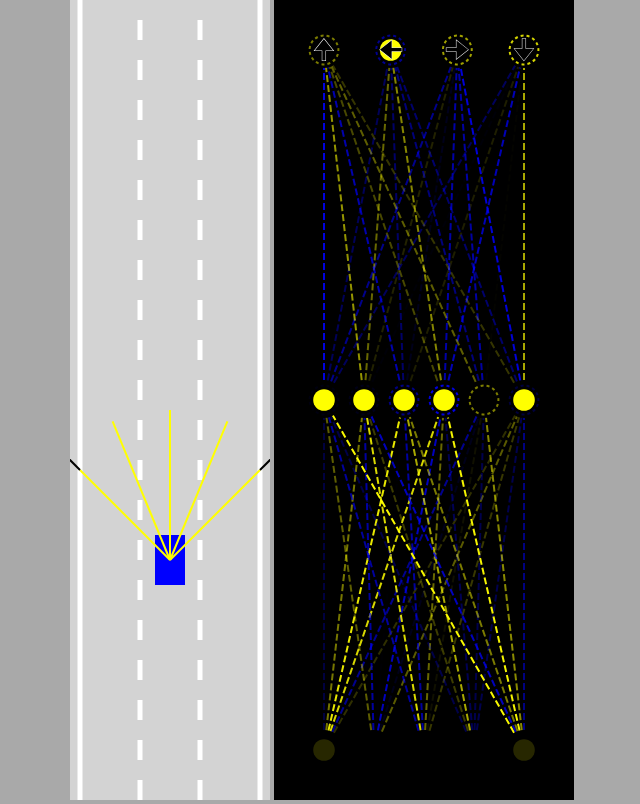
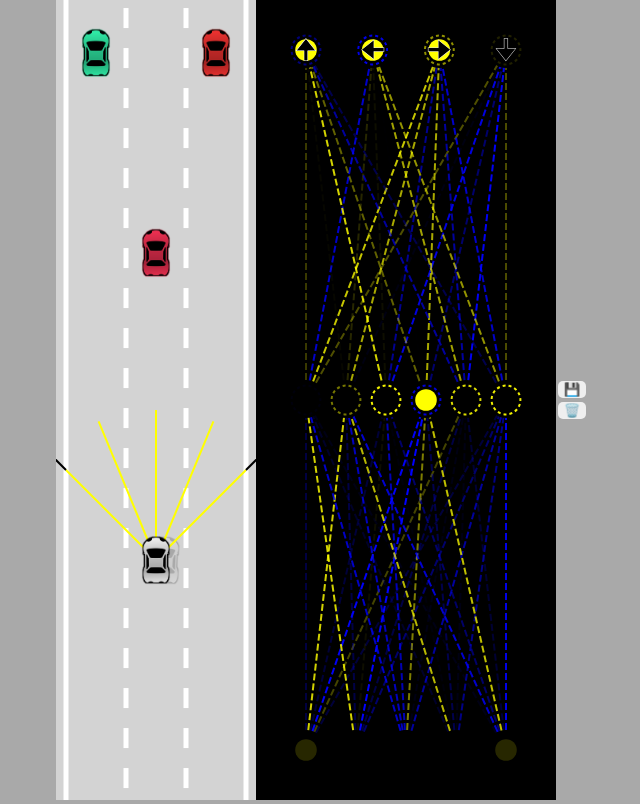
Before and after one commit to NoahFrey29/Self-Driving-Car-Neural-Network, a plain HTML site: page index.html in a window 1280 px wide. Shown: the whole page, without its empty margins (318-958 px from the left). Drawn offline with Linux system fonts and the light colour scheme.

Commit message:
New car model and training completed

```diff
--- a/car.js
+++ b/car.js
@@ -1,5 +1,5 @@
 class Car {
-    constructor(x, y, width, height, controlType, maxSpeed=3) {
+    constructor(x, y, width, height, controlType, maxSpeed=3, colour="blue") {
         this.x = x;
         this.y = y;
         this.width = width;
@@ -20,6 +20,22 @@ class Car {
             this.brain = new NeuralNetwork([this.sensor.rayCount, 6, 4]);
         }
         this.controls = new Controls(controlType);
+
+        this.img = new Image();
+        this.img.src = "car.png";
+
+        this.mask = document.createElement("canvas");
+        this.mask.width = width;
+        this.mask.height = height;
+        const maskCtx = this.mask.getContext("2d");
+        this.img.onload=()=> {
+            maskCtx.fillStyle = colour;
+            maskCtx.rect(0, 0, this.width, this.height);
+            maskCtx.fill();
+
+            maskCtx.globalCompositeOperation = "destination-atop";
+            maskCtx.drawImage(this.img, 0, 0, this.width, this.height);
+        }
     }
 
     update(roadBorders, traffic) {
@@ -120,22 +136,20 @@ class Car {
         this.y -= Math.cos(this.angle) * this.speed;
     }
 
-    draw(ctx, colour) {
-        if(this.damaged) {
-            ctx.fillStyle = "gray";
-        } else {
-            ctx.fillStyle = colour;
-        }
-        ctx.beginPath();
-
-        ctx.moveTo(this.polygon[0].x, this.polygon[0].y);
-        for (let i = 1; i < this.polygon.length; i++) {
-            ctx.lineTo(this.polygon[i].x, this.polygon[i].y);
-        }
-        ctx.fill();
-
-        if (this.sensor) {
+    draw(ctx, drawSensor=false) {
+        if (this.sensor && drawSensor) {
             this.sensor.draw(ctx);
         }
+
+        ctx.save();
+        ctx.translate(this.x, this.y);
+        ctx.rotate(-this.angle);
+        if (!this.damaged) {
+            ctx.drawImage(this.mask, -this.width / 2, -this.height / 2, this.width, this.height);
+            ctx.globalCompositeOperation = "multiply";
+        }
+        ctx.drawImage(this.img, -this.width / 2, -this.height / 2, this.width, this.height);
+        ctx.restore();
+
     }
 }
--- a/index.html
+++ b/index.html
@@ -8,6 +8,9 @@
 <body>
     <canvas id="carCanvas"></canvas>
     <canvas id="networkCanvas"></canvas>
+    <div id="verticalButtons">
+        <button onclick="save()">💾</button>
+        <button onclick="discard()">🗑️</button>
     <script src="visualizer.js"></script>
     <script src="network.js"></script>
     <script src="sensor.js"></script>
--- a/main.js
+++ b/main.js
@@ -1,38 +1,88 @@
+
 const carCanvas = document.getElementById("carCanvas");
 carCanvas.width = 200;
-
 const networkCanvas = document.getElementById("networkCanvas");
 networkCanvas.width = 300;
 
 const carCtx = carCanvas.getContext("2d");
 const networkCtx = networkCanvas.getContext("2d");
+
 const road = new Road(carCanvas.width / 2, carCanvas.width * 0.9);
-const car = new Car(road.getLaneCenter(1), 100, 30, 50, "AI");
-const traffic = [new Car(road.getLaneCenter(1), -100, 30, 50, "DUMMY", 2)]
+
+const N = 10;
+const cars = generateCars(N);
+let bestCar = cars[0];
+if (localStorage.getItem("bestBrain")) {
+    for (let i = 0; i < cars.length; i++) {
+        cars[i].brain = JSON.parse(
+            localStorage.getItem("bestBrain"));
+        if (i != 0) {
+            NeuralNetwork.mutate(cars[i].brain, 1);
+        }
+    }
+}
+
+const traffic = [
+    new Car(road.getLaneCenter(1), -100, 30, 50, "DUMMY", 2, getRandomColor()),
+    new Car(road.getLaneCenter(0), -300, 30, 50, "DUMMY", 2, getRandomColor()),
+    new Car(road.getLaneCenter(2), -300, 30, 50, "DUMMY", 2, getRandomColor()),
+    new Car(road.getLaneCenter(0), -500, 30, 50, "DUMMY", 2, getRandomColor()),
+    new Car(road.getLaneCenter(1), -500, 30, 50, "DUMMY", 2, getRandomColor()),
+    new Car(road.getLaneCenter(1), -700, 30, 50, "DUMMY", 2, getRandomColor()),
+    new Car(road.getLaneCenter(2), -700, 30, 50, "DUMMY", 2, getRandomColor()),
+];
 
 animate();
+
+function save() {
+    localStorage.setItem("bestBrain",
+        JSON.stringify(bestCar.brain));
+}
+
+function discard() {
+    localStorage.removeItem("bestBrain");
+}
+
+function generateCars(N) {
+    const cars = [];
+    for (let i = 1; i <= N; i++) {
+        cars.push(new Car(road.getLaneCenter(1), 100, 30, 50, "AI"));
+    }
+    return cars;
+}
 
 function animate(time) {
     for (let i = 0; i < traffic.length; i++) {
         traffic[i].update(road.borders, []);
     }
-    car.update(road.borders, traffic);
+    for (let i = 0; i < cars.length; i++) {
+        cars[i].update(road.borders, traffic);
+    }
+    bestCar = cars.find(
+        c => c.y == Math.min(
+            ...cars.map(c => c.y)
+        ));
 
     carCanvas.height = window.innerHeight;
     networkCanvas.height = window.innerHeight;
 
     carCtx.save();
-    carCtx.translate(0, -car.y + carCanvas.height * 0.7);
+    carCtx.translate(0, -bestCar.y + carCanvas.height * 0.7);
 
     road.draw(carCtx);
     for (let i = 0; i < traffic.length; i++) {
-        traffic[i].draw(carCtx, "red");
+        traffic[i].draw(carCtx);
     }
-    car.draw(carCtx, "blue");
+    carCtx.globalAlpha = 0.2;
+    for (let i = 0; i < cars.length; i++) {
+        cars[i].draw(carCtx);
+    }
+    carCtx.globalAlpha = 1;
+    bestCar.draw(carCtx, true);
 
     carCtx.restore();
 
     networkCtx.lineDashOffset = -time / 50;
-    Visualizer.drawNetwork(networkCtx, car.brain);
+    Visualizer.drawNetwork(networkCtx, bestCar.brain);
     requestAnimationFrame(animate);
 }
--- a/network.js
+++ b/network.js
@@ -15,6 +15,19 @@ class NeuralNetwork {
                 outputs, network.levels[i]);
         }
         return outputs;
+    }
+
+    static mutate(network, amount = 1) {
+        network.levels.forEach(level => {
+            for (let i = 0; i < level.biases.length; i++) {
+                level.biases[i] = lerp(level.biases[i], Math.random() * 2 - 1, amount);
+            }
+            for(let i = 0; i < level.weights.length; i++){
+                for (let j = 0; j < level.weights[i].length; j++) {
+                    level.weights[i][j] = lerp(level.weights[i][j], Math.random() * 2 - 1, amount);
+                }
+            }
+        });
     }
 }
 
--- a/style.css
+++ b/style.css
@@ -2,8 +2,26 @@ body {
     margin: 0;
     background: darkgray;
     overflow: hidden;
-    text-align: center;
+    display: flex;
+    justify-content: center;
+    align-items: center;
 }
+#verticalButtons{
+    display:flex;
+    flex-direction: column;
+}
+
+button {
+    border: none;
+    border-radius: 5px;
+    padding: 5px 5px 7px 5x;
+    margin: 2px;
+    cursor: pointer;
+}
+button:hover {
+    background: blue;
+}
+
 #networkCanvas {
     background: black;
 }
--- a/utils.js
+++ b/utils.js
@@ -41,3 +41,8 @@ function getRGBA(value) {
     const B = value > 0 ? 0 : 255;
     return "rgba(" + R + "," + G + "," + B + "," + alpha + ")";
 }
+
+function getRandomColor() {
+    const hue = 290 + Math.random() * 260;
+    return "hsl(" + hue + ", 100%, 60%)";
+}
```
Also changed, not shown: car.png (added).
